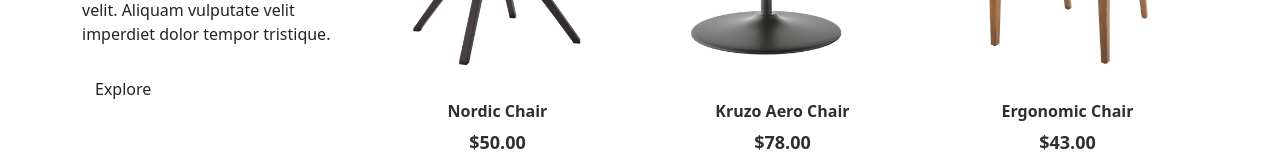
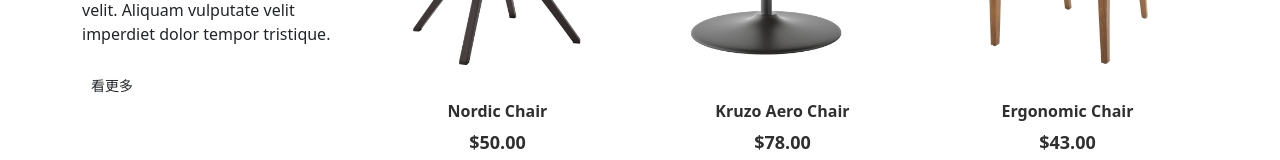
Before and after one commit to Yann5074/GraduationProject, a Vue app in the folder GraduationProjectFrontEnd/: page / in a window 1280 px wide. Shown: the part 879-1039 px from the top of the page. Built offline with nearby package versions, Linux system fonts and the light colour scheme.

Commit message:
修改: hero區shop的連結[views]

```diff
--- a/GraduationProjectFrontEnd/src/App.vue
+++ b/GraduationProjectFrontEnd/src/App.vue
@@ -26,7 +26,7 @@ const isActive = (path) => route.path === path
 						</li>
 						<li class="nav-item" :class="{ active: isActive('/shop') }"><RouterLink class="nav-link" to="/shop">購物</RouterLink></li>
 						<li class="nav-item" :class="{ active: isActive('/about') }"><RouterLink class="nav-link" to="/about">關於我們</RouterLink></li>
-						<li class="nav-item" :class="{ active: isActive('/service') }"><RouterLink class="nav-link" to="/services">服務項目</RouterLink></li>
+						<li class="nav-item" :class="{ active: isActive('/services') }"><RouterLink class="nav-link" to="/services">服務項目</RouterLink></li>
 						<li class="nav-item" :class="{ active: isActive('/design') }"><RouterLink class="nav-link" to="/design">布置靈感</RouterLink></li>
 						<li class="nav-item" :class="{ active: isActive('/Contact') }"><RouterLink class="nav-link" to="/Contact">聯絡我們</RouterLink></li>
 					</ul>
--- a/GraduationProjectFrontEnd/src/views/AboutView.vue
+++ b/GraduationProjectFrontEnd/src/views/AboutView.vue
@@ -13,7 +13,7 @@ onMounted(() => { })
 							<div class="intro-excerpt">
 								<h1>About Us</h1>
 								<p class="mb-4">Donec vitae odio quis nisl dapibus malesuada. Nullam ac aliquet velit. Aliquam vulputate velit imperdiet dolor tempor tristique.</p>
-								<p><a href="" class="btn btn-secondary me-2">Shop Now</a><a href="#" class="btn btn-white-outline">Explore</a></p>
+								<p><RouterLink class="btn btn-secondary me-2" to="/shop">Shop Now</RouterLink><a href="#" class="btn btn-white-outline">Explore</a></p>
 							</div>
 						</div>
 						<div class="col-lg-7">
--- a/GraduationProjectFrontEnd/src/views/Contact.vue
+++ b/GraduationProjectFrontEnd/src/views/Contact.vue
@@ -14,7 +14,7 @@ onMounted(() => { })
 						<h1>Contact</h1>
 						<p class="mb-4">Donec vitae odio quis nisl dapibus malesuada. Nullam ac aliquet velit. Aliquam
 							vulputate velit imperdiet dolor tempor tristique.</p>
-						<p><a href="" class="btn btn-secondary me-2">Shop Now</a><a href="#"
+						<p><RouterLink class="btn btn-secondary me-2" to="/shop">Shop Now</RouterLink><a href="#"
 								class="btn btn-white-outline">Explore</a></p>
 					</div>
 				</div>
--- a/GraduationProjectFrontEnd/src/views/Design.vue
+++ b/GraduationProjectFrontEnd/src/views/Design.vue
@@ -13,7 +13,7 @@ onMounted(() => { })
     				<div class="intro-excerpt">
     					<h1>Blog</h1>
     					<p class="mb-4">Donec vitae odio quis nisl dapibus malesuada. Nullam ac aliquet velit. Aliquam vulputate velit imperdiet dolor tempor tristique.</p>
-    					<p><a href="" class="btn btn-secondary me-2">Shop Now</a><a href="#" class="btn btn-white-outline">Explore</a></p>
+    					<p><RouterLink class="btn btn-secondary me-2" to="/shop">Shop Now</RouterLink><a href="#" class="btn btn-white-outline">Explore</a></p>
     				</div>
     			</div>
     			<div class="col-lg-7">
--- a/GraduationProjectFrontEnd/src/views/HomeView.vue
+++ b/GraduationProjectFrontEnd/src/views/HomeView.vue
@@ -1,7 +1,10 @@
 <script setup>
 import { onMounted } from 'vue'
+import { useRouter } from 'vue-router'
 
 onMounted(() => { })
+const router = useRouter()
+const goShop = () => router.push({ name: 'shop' })
 </script>
 
 <template>
@@ -13,7 +16,7 @@ onMounted(() => { })
 							<div class="intro-excerpt">
 								<h1>Modern Interior <span clsas="d-block">Design Studio</span></h1>
 								<p class="mb-4">Donec vitae odio quis nisl dapibus malesuada. Nullam ac aliquet velit. Aliquam vulputate velit imperdiet dolor tempor tristique.</p>
-								<p><a href="" class="btn btn-secondary me-2">Shop Now</a><a href="#" class="btn btn-white-outline">Explore</a></p>
+								<p><RouterLink class="btn btn-secondary me-2" to="/shop">Shop Now</RouterLink><a href="#" class="btn btn-white-outline">Explore</a></p>
 							</div>
 						</div>
 						<div class="col-lg-7">
@@ -35,7 +38,7 @@ onMounted(() => { })
 					<div class="col-md-12 col-lg-3 mb-5 mb-lg-0">
 						<h2 class="mb-4 section-title">Crafted with excellent material.</h2>
 						<p class="mb-4">Donec vitae odio quis nisl dapibus malesuada. Nullam ac aliquet velit. Aliquam vulputate velit imperdiet dolor tempor tristique. </p>
-						<p><a href="shop.html" class="btn">Explore</a></p>
+						<p><RouterLink class="btn btn-sm btn-outline-black" to="/shop">看更多</RouterLink></p>
 					</div>
 					<!-- End Column 1 -->
 
--- a/GraduationProjectFrontEnd/src/views/Services.vue
+++ b/GraduationProjectFrontEnd/src/views/Services.vue
@@ -13,7 +13,7 @@ onMounted(() => { })
 					<div class="intro-excerpt">
 						<h1>Services</h1>
 						<p class="mb-4">Donec vitae odio quis nisl dapibus malesuada. Nullam ac aliquet velit. Aliquam vulputate velit imperdiet dolor tempor tristique.</p>
-						<p><a href="" class="btn btn-secondary me-2">Shop Now</a><a href="#" class="btn btn-white-outline">Explore</a></p>
+						<p><RouterLink class="btn btn-secondary me-2" to="/shop">Shop Now</RouterLink><a href="#" class="btn btn-white-outline">Explore</a></p>
 					</div>
 				</div>
 				<div class="col-lg-7">
--- a/GraduationProjectFrontEnd/src/views/Thanks.vue
+++ b/GraduationProjectFrontEnd/src/views/Thanks.vue
@@ -30,7 +30,6 @@
           </span>
           <h2 class="display-3 text-black">Thank you!</h2>
           <p class="lead mb-5">You order was successfuly completed.</p>
-          <!-- <p><a href="shop.html" class="btn btn-sm btn-outline-black">Back to shop</a></p> -->
           <p><RouterLink class="btn btn-sm btn-outline-black" to="/shop">Back to shop</RouterLink></p>
         </div>
       </div>
```
